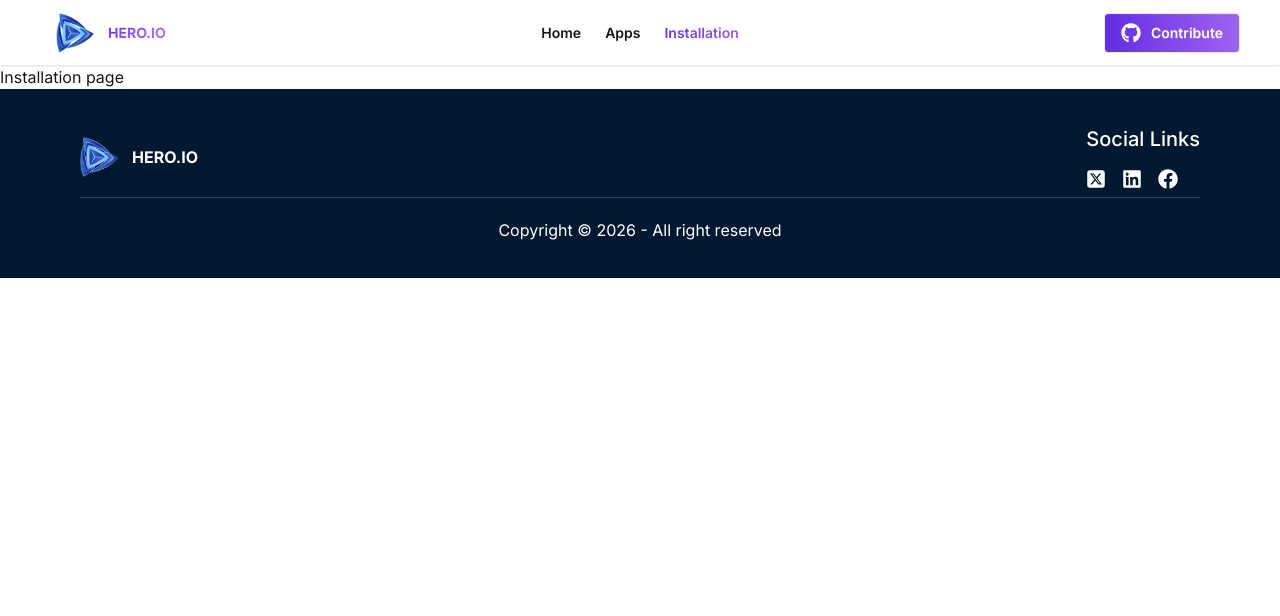
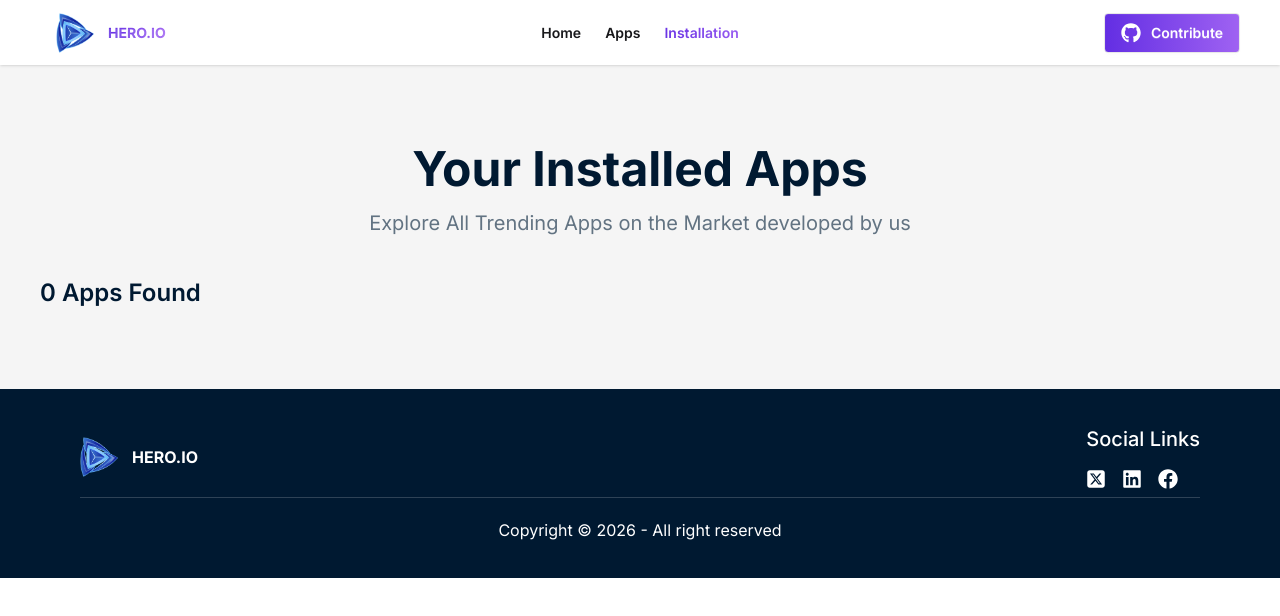
Before and after one commit to MdMonerujammanMunna/-Hero.IO-Apps-Store-System, a Next.js app: page /install in a window 1280 px wide. Shown: the top 616 px of the page. Built offline with nearby package versions, Linux system fonts and the light colour scheme.

Commit message:
design install page and add install array

```diff
--- a/src/Components/AppsCardUi/CardData.jsx
+++ b/src/Components/AppsCardUi/CardData.jsx
@@ -2,6 +2,7 @@ import { FaDownload } from "react-icons/fa6";
 import { FaStar } from "react-icons/fa";
 import Image from "next/image";
 import Link from "next/link";
+import Installbutton from "../InstallButton/Installbutton";
 
 const CardData = ({ singleData }) => {
     return (
@@ -23,7 +24,7 @@ const CardData = ({ singleData }) => {
                         </div>
                     </div>
                     <div className="w-full  mt-4 font-semibold flex justify-between items-center flex-wrap gap-3">
-                        <Link href="/install" className="btn bg-[#00D390] text-white">Install Now (<span>{singleData.size}</span> MB)</Link>
+                        <Installbutton singleData={singleData} />
                         <Link href={`Apps/${singleData.id}`} className="btn bg-[#FF8811] text-white">App Info</Link>
                     </div>
                 </div>
--- a/src/Components/DetailsCard/page.jsx
+++ b/src/Components/DetailsCard/page.jsx
@@ -6,6 +6,7 @@ import Download from "../../../assets/icon-downloads.png"
 import Rating from "../../../assets/icon-ratings.png"
 import Review from "../../../assets/icon-review.png"
 import Link from "next/link";
+import InstallationPage from "@/app/install/page";
 const DetailsPage = () => {
     return (
         <>
@@ -38,7 +39,7 @@ const DetailsPage = () => {
                             </div>
                         </div>
                         <div className="  mt-8 font-semibold grid  justify-center md:justify-start ">
-                            <Link href="/install" className="btn bg-[#00D390] text-white">Install Now (<span>75</span> MB)</Link>
+                            {/* <InstallationPage></InstallationPage> */}
                         </div>
                     </div>
                 </div>
--- /dev/null
+++ b/src/Components/InstallButton/Installbutton.jsx
@@ -0,0 +1,25 @@
+"use client"
+import { installAppContext } from '@/context/installcontext';
+import { redirect } from 'next/navigation';
+import { useContext } from 'react';
+
+
+const Installbutton = ({ singleData }) => {
+    const { InstallApp, setInstallApp } = useContext(installAppContext);
+    const ClickHandler = () => {
+        if (InstallApp.find(item => item.id === singleData.id)) {
+            alert("you are already install this app");
+
+        } else {
+            alert(`Installing ${singleData.title}...`);
+            setInstallApp([...InstallApp, singleData]);
+        }
+    }
+    return (
+        <>
+            <button onClick={ClickHandler} className="btn bg-[#00D390] text-white">Install Now (<span>{singleData.size}</span> MB)</button>
+        </>
+    );
+};
+
+export default Installbutton;
--- a/src/app/install/page.jsx
+++ b/src/app/install/page.jsx
@@ -1,10 +1,27 @@
+"use client"
+import { SortBar } from "@/Components/Sort/Sort";
+import { installAppContext } from "@/context/installcontext";
+import { useContext } from 'react';
 
 const InstallationPage = () => {
+    const { InstallApp } = useContext(installAppContext);
+    return (
+        <>
+            <div className="bg-[#F5F5F5] py-20">
+                <div className="text-center mb-10">
+                    <h1 className="text-5xl text-[#001931] font-bold ">Your Installed Apps</h1>
+                    <p className="text-[#627382] text-xl mt-4">Explore All Trending Apps on the Market developed by us</p>
+                </div>
+                <div className="px-5 lg:px-10 ">
+                    <p className="text-[#001931] text-2xl font-semibold">{InstallApp.length} Apps Found</p>
+                    <div className="">
+                        {/* <SortBar /> */}
+                    </div>
 
-    return (
-        <div>
-            Installation page
-        </div>
+                </div>
+                {/* {InstallApp.map(item => <p key={item.id}>{item.title}</p>)} */}
+            </div>
+        </ >
     );
 };
 
--- a/src/context/installcontext.jsx
+++ b/src/context/installcontext.jsx
@@ -1,6 +1,6 @@
 "use client"
 import { createContext, useState } from "react";
-const installAppContext = createContext();
+export const installAppContext = createContext();
 
 const InstallcontextProvider = ({ children }) => {
     const [InstallApp, setInstallApp] = useState([]);
```
Also changed, not shown: src/Components/Sort/Sort.jsx (added).
